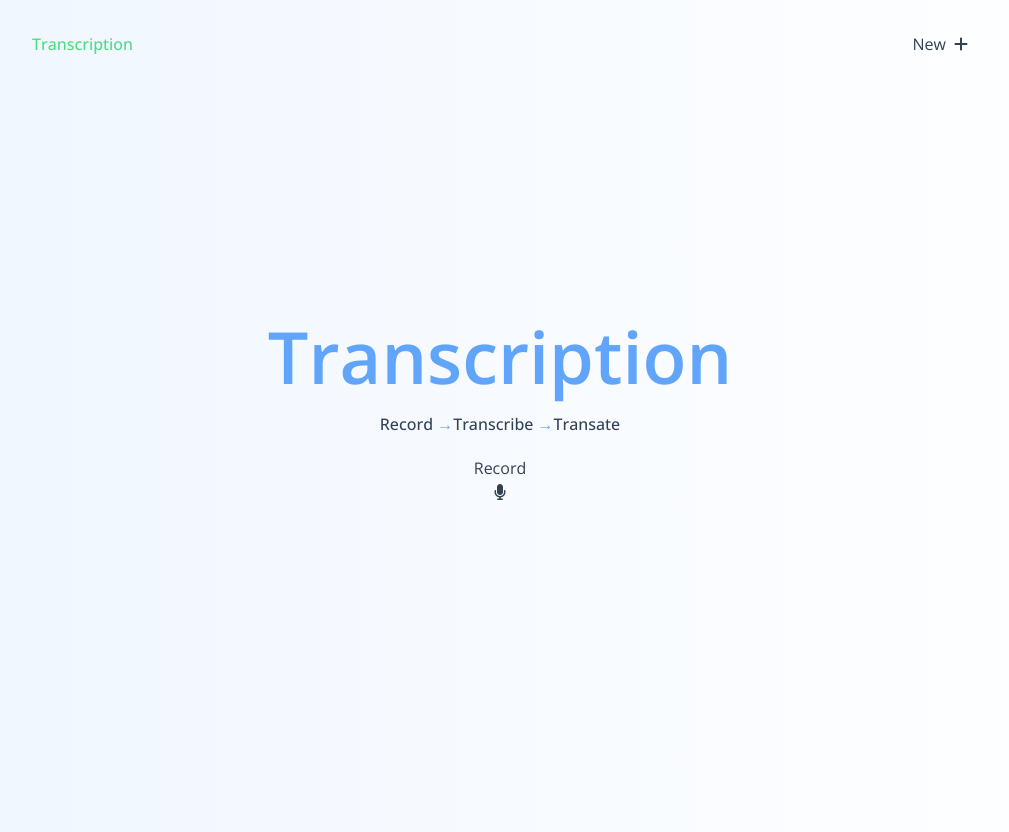
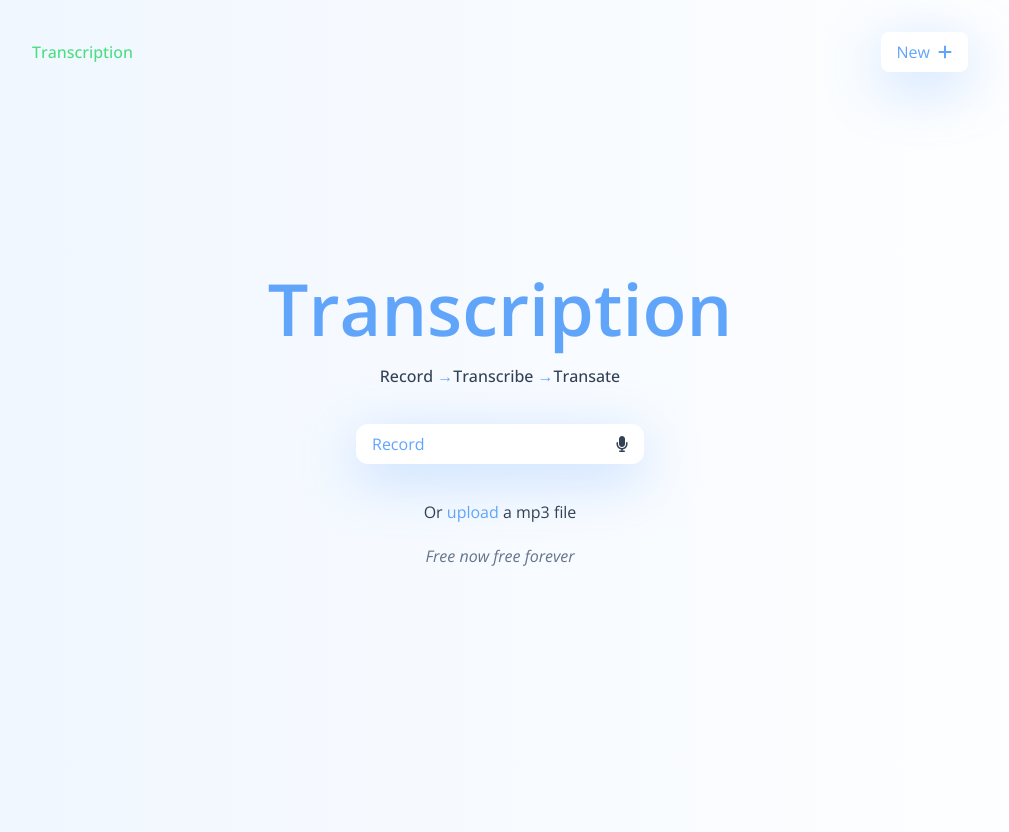
Before and after one commit to KseniaLF/transcription, a React (Vite) app: page / in a window 1280 px wide. Shown: the whole page, without its empty margins (140-1149 px from the left). Built offline with nearby package versions, Linux system fonts and the light colour scheme.

Commit message:
feat: init mp3 uploader

```diff
--- a/src/App.jsx
+++ b/src/App.jsx
@@ -1,12 +1,31 @@
+import { useState } from "react";
 import Header from "./components/Header";
 import HomePage from "./components/HomePage";
+import FileDisplay from "./components/FileDisplay";
 
 function App() {
+  const [file, setFile] = useState(null);
+  const [audioStream, setAudioStream] = useState(null);
+  const isAudioAvailible = file || audioStream;
+
+  function handleAudioReset() {
+    setFile(null);
+    setAudioStream(null);
+  }
+
   return (
     <div className="fex flex-col p-4 max-w-[1000px] mx-auto w-full">
       <section className="min-h-screen flex flex-col">
         <Header />
-        <HomePage />
+        {isAudioAvailible ? (
+          <FileDisplay
+            file={file}
+            audioStream={audioStream}
+            handleAudioReset={handleAudioReset}
+          />
+        ) : (
+          <HomePage setFile={setFile} setAudioStream={setAudioStream} />
+        )}
       </section>
     </div>
   );
--- /dev/null
+++ b/src/components/FileDisplay.jsx
@@ -0,0 +1,16 @@
+export default function FileDisplay(props) {
+  const { file, audioStream, handleAudioReset } = props;
+
+  return (
+    <main className="flex-1 p-4 flex flex-col gap-3 text-center sm:gap-4 md:gap-5 justify-center pb-20">
+      <h2 className="text-blue-400 bold font-semibold text-4xl sm:text-5xl md:text-6xl">
+        Your file
+      </h2>
+
+      <div className="mx-auto flex flex-col text-left">
+        <h3 className="font-semibold">Name</h3>
+        <p>{file.name}</p>
+      </div>
+    </main>
+  );
+}
--- a/src/components/Header.jsx
+++ b/src/components/Header.jsx
@@ -2,7 +2,7 @@ export default function Header() {
   return (
     <header className="flex items-center justify-between gap-4 p-4">
       <h2 className="text-green-400 font-medium">Transcription</h2>
-      <button className="flex items-center gap-2">
+      <button className="flex items-center gap-2 spetialBtn px-4 py-2 rounded-lg text-blue-400">
         <p>New</p>
         <i className="fa-solid fa-plus"></i>
       </button>
--- a/src/components/HomePage.jsx
+++ b/src/components/HomePage.jsx
@@ -1,4 +1,6 @@
-export default function HomePage() {
+export default function HomePage(props) {
+  const { setFile, setAudioStream } = props;
+
   return (
     <main className="flex-1 p-4 flex flex-col gap-3 text-center sm:gap-4 md:gap-5 justify-center pb-20">
       <h1 className="text-blue-400 bold font-semibold text-5xl sm:text-6xl md:text-7xl">
@@ -10,10 +12,28 @@ export default function HomePage() {
         Transate
       </h3>
 
-      <button>
-        <p>Record</p>
+      <button className="flex spetialBtn px-4 py-2 rounded-xl items-center text-base justify-between gap-4 mx-auto w-72 max-w-full my-4">
+        <p className=" text-blue-400">Record</p>
         <i className="fa-solid fa-microphone"></i>
       </button>
+
+      <p className="text-base">
+        Or{" "}
+        <label className="text-blue-400 cursor-pointer hover:text-blue-600 duration-200">
+          upload{" "}
+          <input
+            onChange={(e) => {
+              const tempFile = e.target.files[0];
+              setFile(tempFile);
+            }}
+            className="hidden"
+            type="file"
+            accept=".mp3,.wave"
+          />{" "}
+        </label>
+        a mp3 file
+      </p>
+      <p className="italic text-slate-500">Free now free forever</p>
     </main>
   );
 }
--- a/src/index.css
+++ b/src/index.css
@@ -5,3 +5,12 @@
 * {
   font-family: "Open Sans", sans-serif;
 }
+
+.spetialBtn {
+  background: white;
+  box-shadow: 0px 14px 55px rgba(96, 165, 255, 0.35);
+  transition-duration: 200ms;
+}
+.spetialBtn:hover {
+  opacity: 0.8;
+}
```
